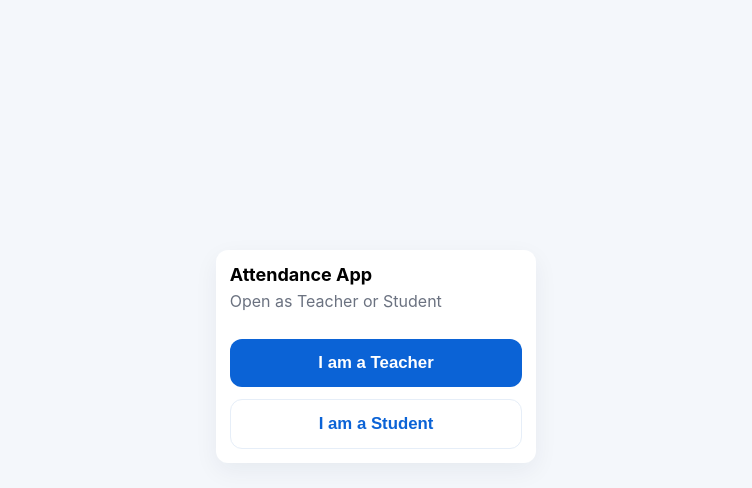
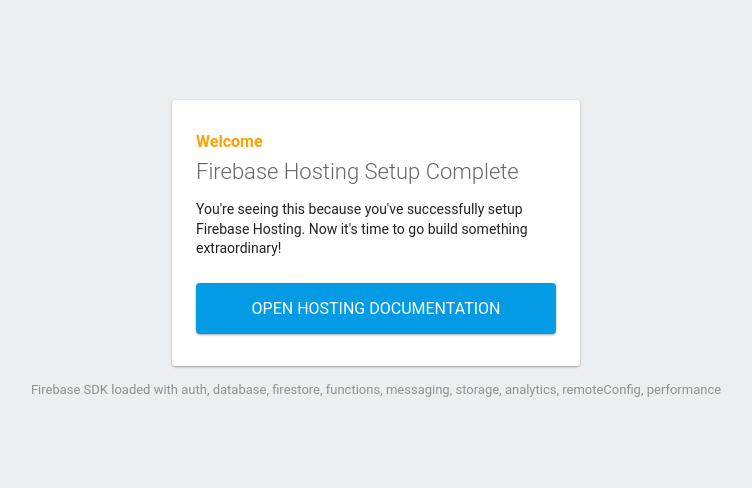
Before and after one commit to harish2025-selvam/attendance-app, a plain HTML site: page index.html in a window 1280 px wide. Shown: the whole page, without its empty margins (264-1016 px from the left). Drawn offline with Linux system fonts and the light colour scheme; some packages are replaced by stand-ins of ours.

Commit message:
index.html

```diff
--- a/index.html
+++ b/index.html
@@ -1,25 +1,89 @@
-<!doctype html>
-<html lang="en">
+<!DOCTYPE html>
+<html>
   <head>
-  <meta charset="utf-8" />
-  <meta name="viewport" content="width=device-width,initial-scale=1" />
-  <title>Attendance App</title>
-  <link rel="manifest" href="manifest.json" />
-  <link rel="stylesheet" href="style.css" />
+    <meta charset="utf-8">
+    <meta name="viewport" content="width=device-width, initial-scale=1">
+    <title>Welcome to Firebase Hosting</title>
+
+    <!-- update the version number as needed -->
+    <script defer src="/__/firebase/12.2.1/firebase-app-compat.js"></script>
+    <!-- include only the Firebase features as you need -->
+    <script defer src="/__/firebase/12.2.1/firebase-auth-compat.js"></script>
+    <script defer src="/__/firebase/12.2.1/firebase-database-compat.js"></script>
+    <script defer src="/__/firebase/12.2.1/firebase-firestore-compat.js"></script>
+    <script defer src="/__/firebase/12.2.1/firebase-functions-compat.js"></script>
+    <script defer src="/__/firebase/12.2.1/firebase-messaging-compat.js"></script>
+    <script defer src="/__/firebase/12.2.1/firebase-storage-compat.js"></script>
+    <script defer src="/__/firebase/12.2.1/firebase-analytics-compat.js"></script>
+    <script defer src="/__/firebase/12.2.1/firebase-remote-config-compat.js"></script>
+    <script defer src="/__/firebase/12.2.1/firebase-performance-compat.js"></script>
+    <!--
+      initialize the SDK after all desired features are loaded, set useEmulator to false
+      to avoid connecting the SDK to running emulators.
+    -->
+    <script defer src="/__/firebase/init.js?useEmulator=true"></script>
+
+    <style media="screen">
+      body { background: #ECEFF1; color: rgba(0,0,0,0.87); font-family: Roboto, Helvetica, Arial, sans-serif; margin: 0; padding: 0; }
+      #message { background: white; max-width: 360px; margin: 100px auto 16px; padding: 32px 24px; border-radius: 3px; }
+      #message h2 { color: #ffa100; font-weight: bold; font-size: 16px; margin: 0 0 8px; }
+      #message h1 { font-size: 22px; font-weight: 300; color: rgba(0,0,0,0.6); margin: 0 0 16px;}
+      #message p { line-height: 140%; margin: 16px 0 24px; font-size: 14px; }
+      #message a { display: block; text-align: center; background: #039be5; text-transform: uppercase; text-decoration: none; color: white; padding: 16px; border-radius: 4px; }
+      #message, #message a { box-shadow: 0 1px 3px rgba(0,0,0,0.12), 0 1px 2px rgba(0,0,0,0.24); }
+      #load { color: rgba(0,0,0,0.4); text-align: center; font-size: 13px; }
+      @media (max-width: 600px) {
+        body, #message { margin-top: 0; background: white; box-shadow: none; }
+        body { border-top: 16px solid #ffa100; }
+      }
+    </style>
   </head>
   <body>
-  <div class="app center">
-    <div class="card">
-      <h1>Attendance App</h1>
-      <div class="muted">Open as Teacher or Student</div>
-      <div style="margin-top:16px">
-        <a href="teacher.html"><button class="big">I am a Teacher</button></a>
-        <a href="student.html"><button class="big ghost">I am a Student</button></a>
+    <div id="message">
+      <h2>Welcome</h2>
+      <h1>Firebase Hosting Setup Complete</h1>
+      <p>You're seeing this because you've successfully setup Firebase Hosting. Now it's time to go build something extraordinary!</p>
+      <a target="_blank" href="https://firebase.google.com/docs/hosting/">Open Hosting Documentation</a>
     </div>
-    </div>
-  </div>
+    <p id="load">Firebase SDK Loading&hellip;</p>
+
     <script>
-    if ('serviceWorker' in navigator) { navigator.serviceWorker.register('/service-worker.js').catch(()=>{}); }
+      document.addEventListener('DOMContentLoaded', function() {
+        const loadEl = document.querySelector('#load');
+        // // 🔥🔥🔥🔥🔥🔥🔥🔥🔥🔥🔥🔥🔥🔥🔥🔥🔥🔥🔥🔥🔥🔥🔥🔥🔥🔥🔥🔥🔥🔥🔥
+        // // The Firebase SDK is initialized and available here!
+        //
+        // firebase.auth().onAuthStateChanged(user => { });
+        // firebase.database().ref('/path/to/ref').on('value', snapshot => { });
+        // firebase.firestore().doc('/foo/bar').get().then(() => { });
+        // firebase.functions().httpsCallable('yourFunction')().then(() => { });
+        // firebase.messaging().requestPermission().then(() => { });
+        // firebase.storage().ref('/path/to/ref').getDownloadURL().then(() => { });
+        // firebase.analytics(); // call to activate
+        // firebase.analytics().logEvent('tutorial_completed');
+        // firebase.performance(); // call to activate
+        //
+        // // 🔥🔥🔥🔥🔥🔥🔥🔥🔥🔥🔥🔥🔥🔥🔥🔥🔥🔥🔥🔥🔥🔥🔥🔥🔥🔥🔥🔥🔥🔥🔥
+
+        try {
+          let app = firebase.app();
+          let features = [
+            'auth',
+            'database',
+            'firestore',
+            'functions',
+            'messaging',
+            'storage',
+            'analytics',
+            'remoteConfig',
+            'performance',
+          ].filter(feature => typeof app[feature] === 'function');
+          loadEl.textContent = `Firebase SDK loaded with ${features.join(', ')}`;
+        } catch (e) {
+          console.error(e);
+          loadEl.textContent = 'Error loading the Firebase SDK, check the console.';
+        }
+      });
     </script>
   </body>
 </html>
```
Lines whose indentation alone changed are shown as unchanged.
